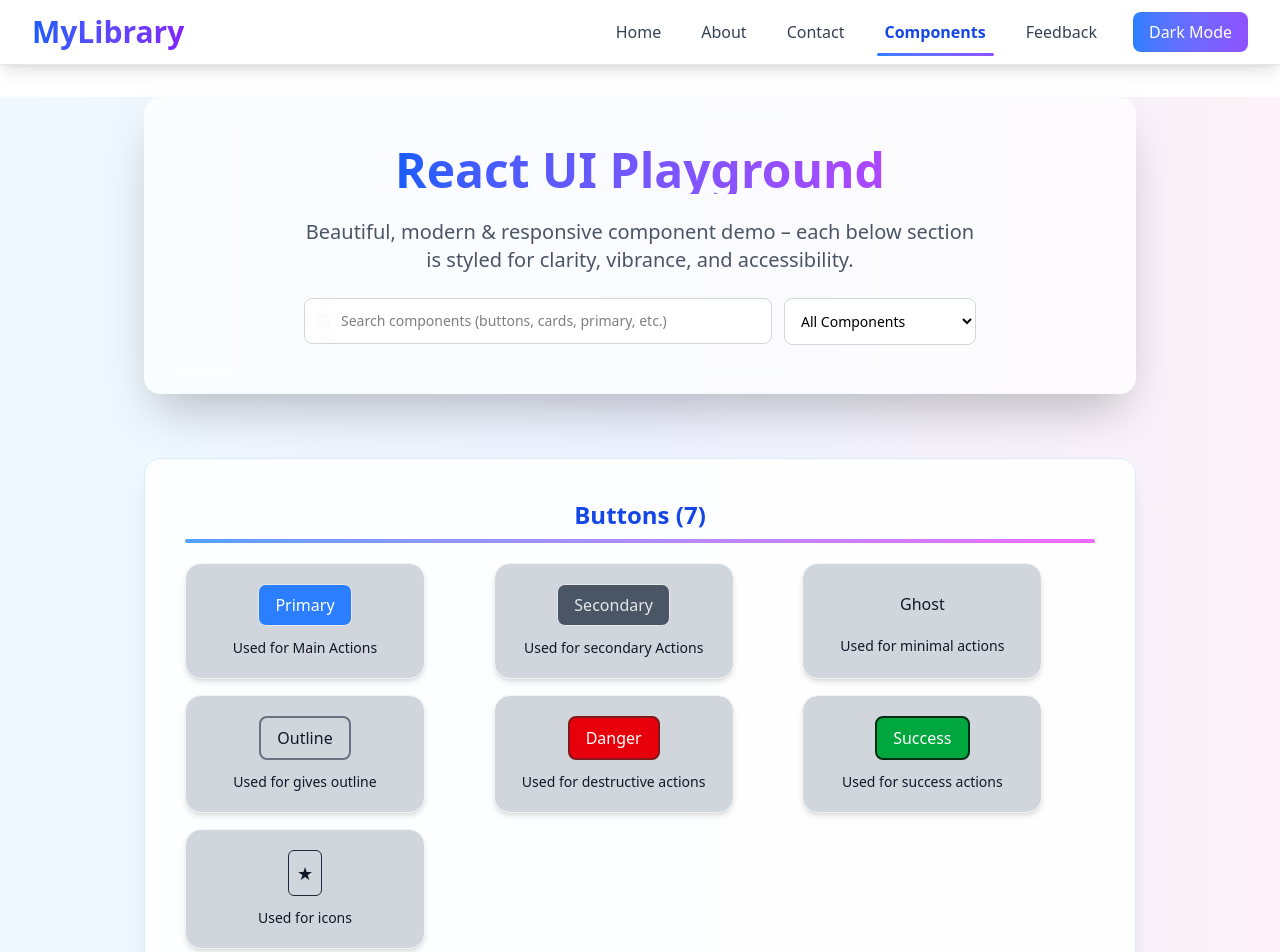
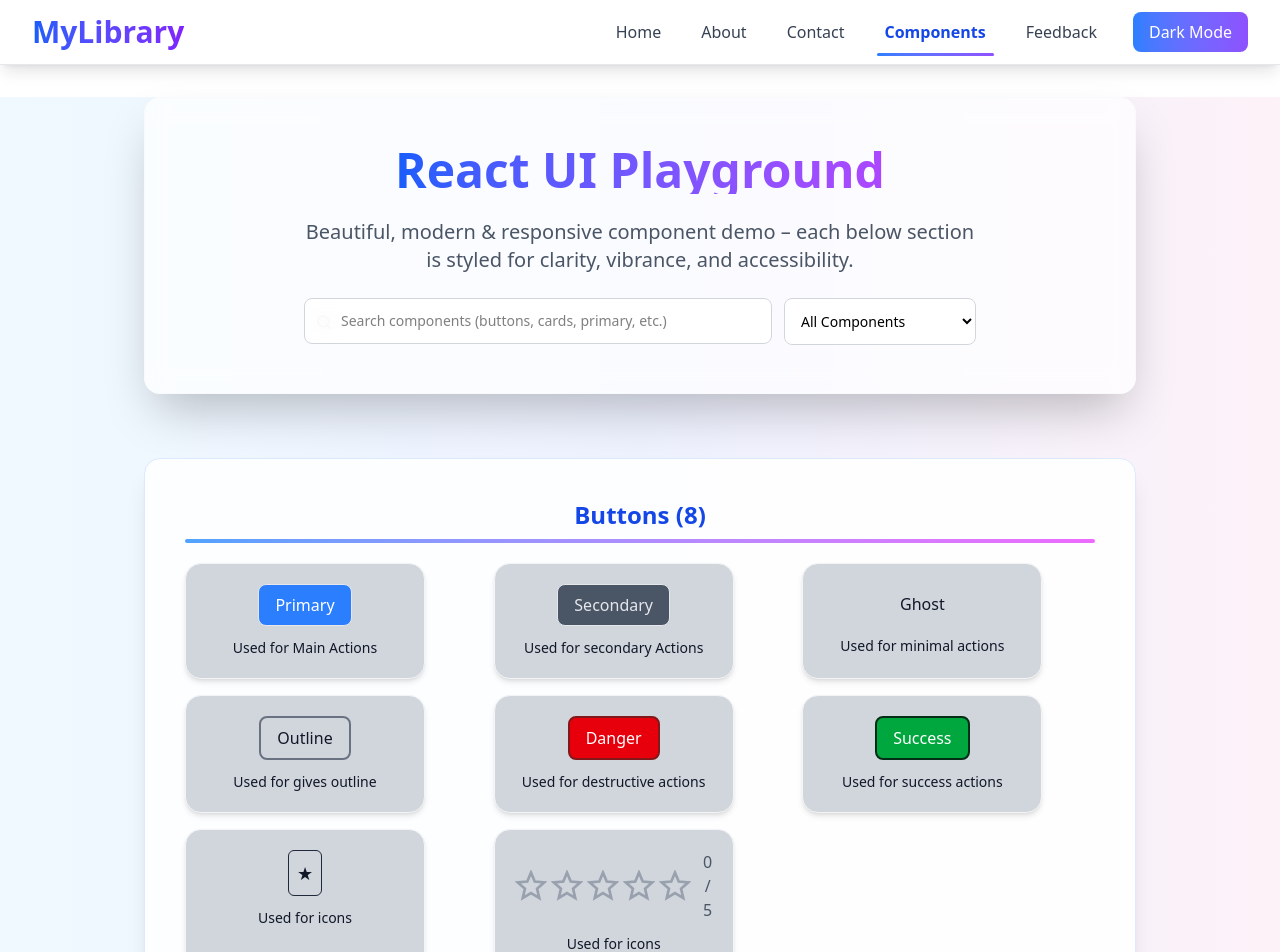
Before and after one commit to xMrAfonso/component-library, a Next.js app: page /components in a window 1280 px wide. Shown: the top 952 px of the page. Built offline with nearby package versions, Linux system fonts and the light colour scheme.

Commit message:
feat: Added StarRating button.

```diff
--- /dev/null
+++ b/src/app/components/buttons/StarRating.jsx
@@ -0,0 +1,47 @@
+import { useState } from 'react';
+
+export default function StarRating({ totalStars = 5, initialRating = 0, onRatingChange }) {
+    const [rating, setRating] = useState(initialRating);
+    const [hover, setHover] = useState(0);
+
+    const handleClick = (index) => {
+        setRating(index);
+        if (onRatingChange) {
+            onRatingChange(index);
+        }
+    };
+
+    return (
+        <div className="flex items-center gap-1">
+            {[...Array(totalStars)].map((_, index) => {
+                const starValue = index + 1;
+                const isFilled = starValue <= (hover || rating);
+                return (
+                    <button
+                        key={index}
+                        type="button"
+                        onClick={() => handleClick(starValue)}
+                        onMouseEnter={() => setHover(starValue)}
+                        onMouseLeave={() => setHover(0)}
+                        className="transition-all duration-200 ease-in-out transform hover:scale-110 focus:outline-none"
+                        aria-label={`Rate ${starValue} out of ${totalStars}`}
+                    >
+                        <svg
+                            className={`w-8 h-8 transition-colors ${
+                                isFilled
+                                    ? 'fill-yellow-400 stroke-yellow-400'
+                                    : 'fill-none stroke-gray-400'
+                            }`}
+                            xmlns="http://www.w3.org/2000/svg"
+                            viewBox="0 0 24 24"
+                            strokeWidth="2"
+                        >
+                            <path d="M12 17.27L18.18 21l-1.64-7.03L22 9.24l-7.19-.61L12 2 9.19 8.63 2 9.24l5.46 4.73L5.82 21z" />
+                        </svg>
+                    </button>
+                );
+            })}
+            <span className="ml-2 text-gray-600 font-medium">{rating} / {totalStars}</span>
+        </div>
+    );
+}
--- a/src/app/components/page.jsx
+++ b/src/app/components/page.jsx
@@ -48,6 +48,7 @@ import Checkbox from "./inputs/Checkbox";
 import Tabs from "./navigation/Tabs";
 import Breadcrumb from "./navigation/Breadcrumb";
 import Pagination from "./navigation/Pagination";
+import StarRating from "@/app/components/buttons/StarRating";
 
 export default function Page() {
   // Search and Filter State
@@ -112,7 +113,8 @@ export default function Page() {
       { name: 'Outline Button', component: <OutlineButton>Outline</OutlineButton>, keywords: ['outline', 'border', 'stroke'] , desc : "Used for gives outline"},
       { name: 'Danger Button', component: <DangerButton>Danger</DangerButton>, keywords: ['danger', 'error', 'delete', 'warning', 'red'] , desc : "Used for destructive actions" },
       { name: 'Success Button', component: <SuccessButton>Success</SuccessButton>, keywords: ['success', 'confirm', 'done', 'green'] , desc : "Used for success actions"},
-      { name: 'Icon Button', component: <IconButton aria-label="star">★</IconButton>, keywords: ['icon', 'star', 'symbol'] , desc : "Used for icons"}
+      { name: 'Icon Button', component: <IconButton aria-label="star">★</IconButton>, keywords: ['icon', 'star', 'symbol'] , desc : "Used for icons"},
+      { name: 'Star Rating Buttons', component: <StarRating totalStars={5} initialRating={0}></StarRating>, keywords: ['icon', 'star', 'symbol'] , desc : "Used for icons"}
     ],
     cards: [
       { name: 'Simple Card', component: <SimpleCard title="Simple Card" description="A minimal card with actions." />, keywords: ['simple', 'basic', 'minimal'] },
```
